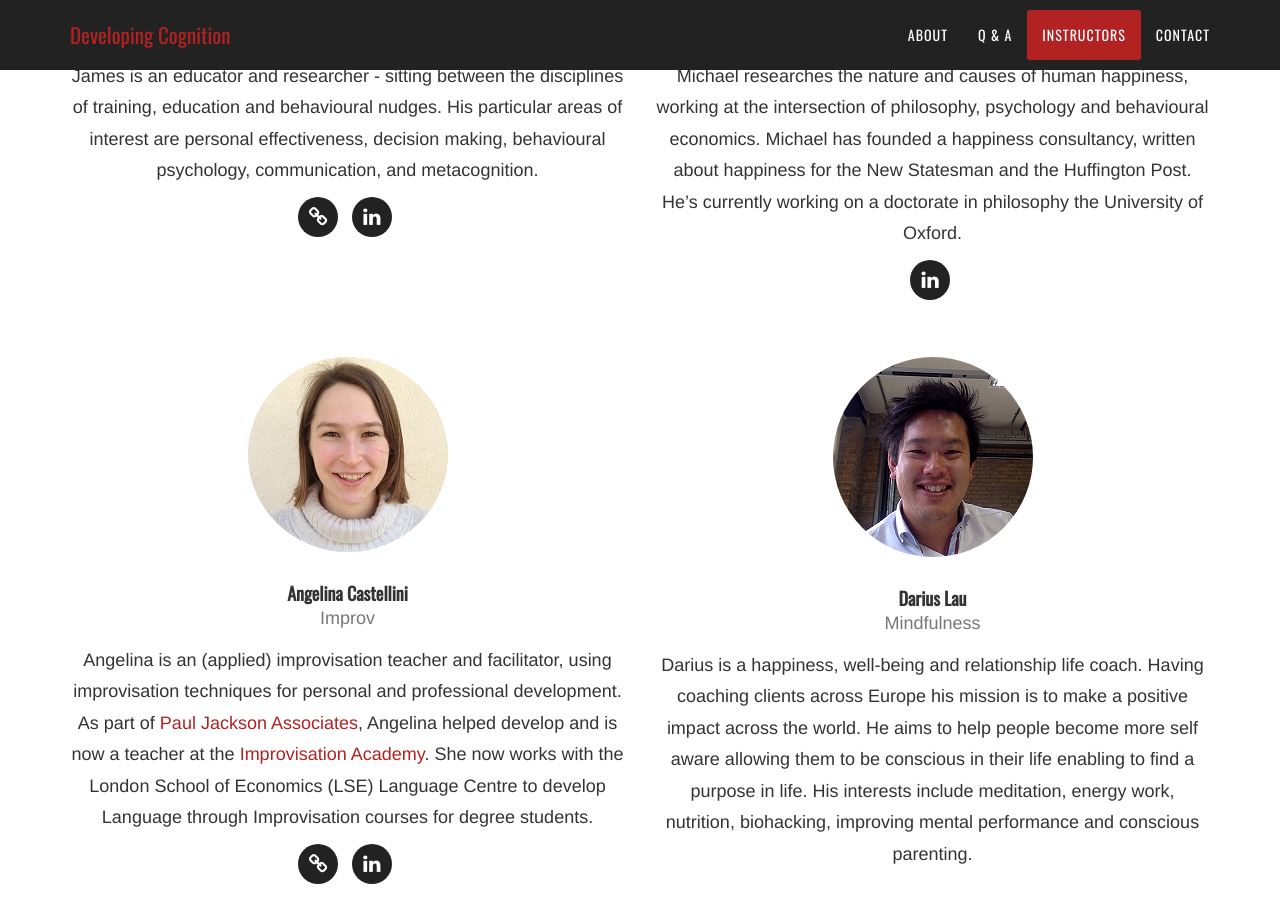
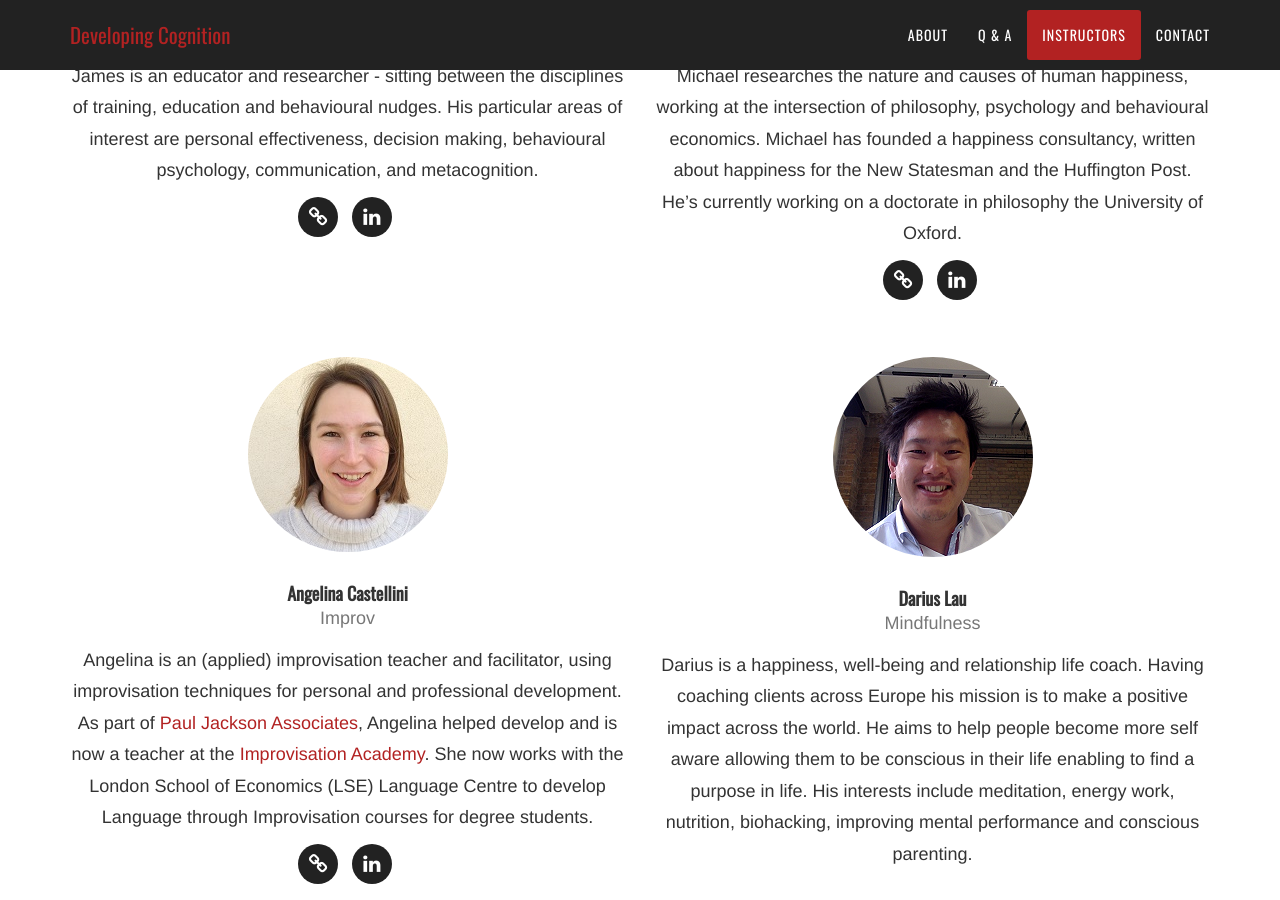
Before and after one commit to kerspoon/developingcognition.com, a Jekyll site: the page built from levelling-up-2016/index.html, in a window 1280 px wide and 900 px high, scrolled down 2832 px. Built offline with Jekyll 4.4.1, drawn with Linux system fonts in a browser that asks for light colours; nearby versions of some CDN libraries; some web fonts are replaced.

Commit message:
added link for michael

```diff
--- a/levelling-up-2016/index.html
+++ b/levelling-up-2016/index.html
@@ -155,6 +155,8 @@ layout: workshop
                   University of Oxford.
                 </p>
                 <ul class="list-inline social-buttons">
+                    <li><a href="http://www.andthepursuitof.co.uk"><i class="fa fa-link"></i></a>
+                    </li>
                     <li><a href="https://uk.linkedin.com/in/michael-plant-8445116a"><i class="fa fa-linkedin"></i></a>
                     </li>
                 </ul>
```
